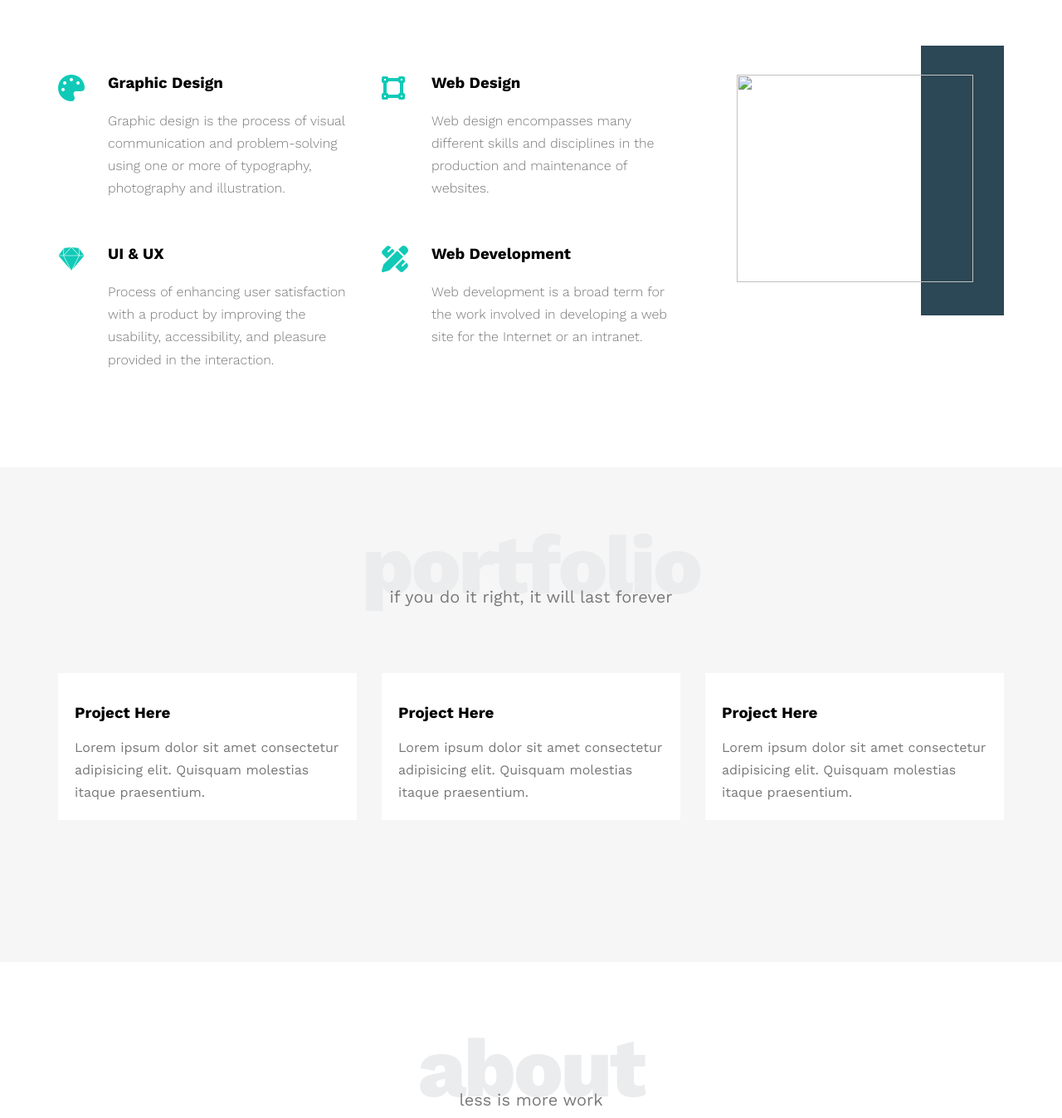
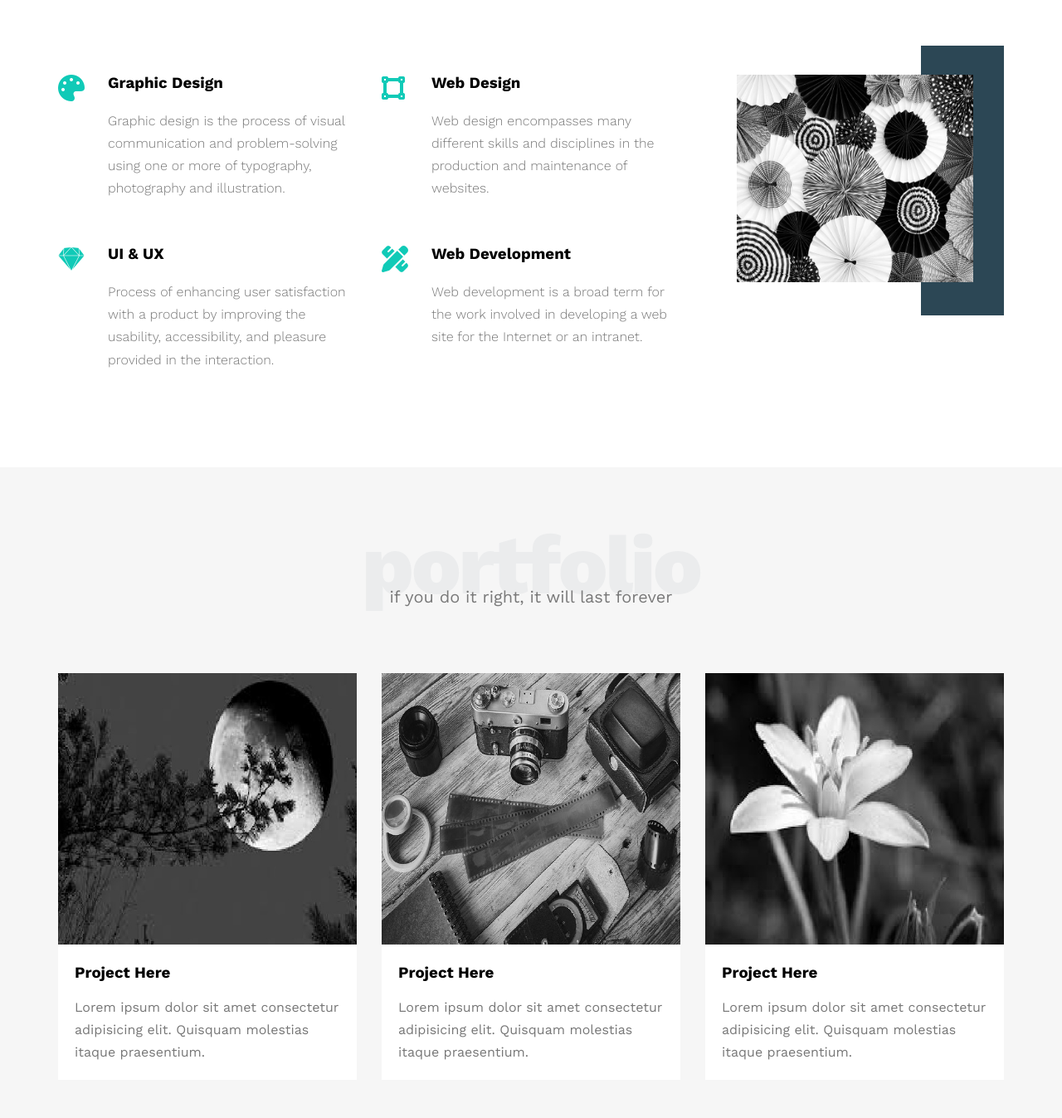
Before and after one commit to bk-ro/First-Template, a plain HTML site: page index.html in a window 1280 px wide. Shown: the part 1371-2718 px from the top of the page at 83% size. Drawn offline with nearby package versions, Linux system fonts and the light colour scheme.

Commit message:
fixed pic

```diff
--- a/index.html
+++ b/index.html
@@ -114,7 +114,7 @@
              </div>
              <div class="col">
                  <div class="imag imag-none">
-                     <img src="../First-project (leon)/imges/flower.jpg" alt="">
+                     <img src="../First-Template/imges/flower.jpg" alt="">
                  </div>
              </div>
         </div>
@@ -127,21 +127,21 @@
            <p>if you do it right, it will last forever</p>
            <div class="portfolio-content">
                <div class="card">
-                 <img src="../First-project (leon)/imges/1.jpg" alt="">
+                 <img src="../First-Template/imges/1.jpg" alt="">
                  <div class="info">
                    <h3>Project Here</h3>
                    <p>Lorem ipsum dolor sit amet consectetur adipisicing elit. Quisquam molestias itaque praesentium.</p>
                  </div>
                </div>
                <div class="card">
-                 <img src="../First-project (leon)/imges/2.jpg" alt="">
+                 <img src="../First-Template/imges/2.jpg" alt="">
                  <div class="info">
                    <h3>Project Here</h3>
                    <p>Lorem ipsum dolor sit amet consectetur adipisicing elit. Quisquam molestias itaque praesentium.</p>
                  </div>
                </div>
                <div class="card">
-                 <img src="../First-project (leon)/imges/3.jpg" alt="">
+                 <img src="../First-Template/imges/3.jpg" alt="">
                  <div class="info">
                    <h3>Project Here</h3>
                    <p>Lorem ipsum dolor sit amet consectetur adipisicing elit. Quisquam molestias itaque praesentium.</p>
@@ -157,7 +157,7 @@
          <p>less is more work</p>
          <div class="about-content">
            <div class="imge">
-             <img src="../First-project (leon)/imges/4.jpg" alt="">
+             <img src="../First-Template/imges/4.jpg" alt="">
            </div>
            <div class="text">
              <p>Lorem ipsum dolor sit amet, consectetur adipisicing elit. Voluptate possimus cum iure, ut cupiditate soluta voluptatem doloremque dolor molestias officia. Ipsa numquam reiciendis deserunt vel id ratione illum qui expedita.</p>
```
